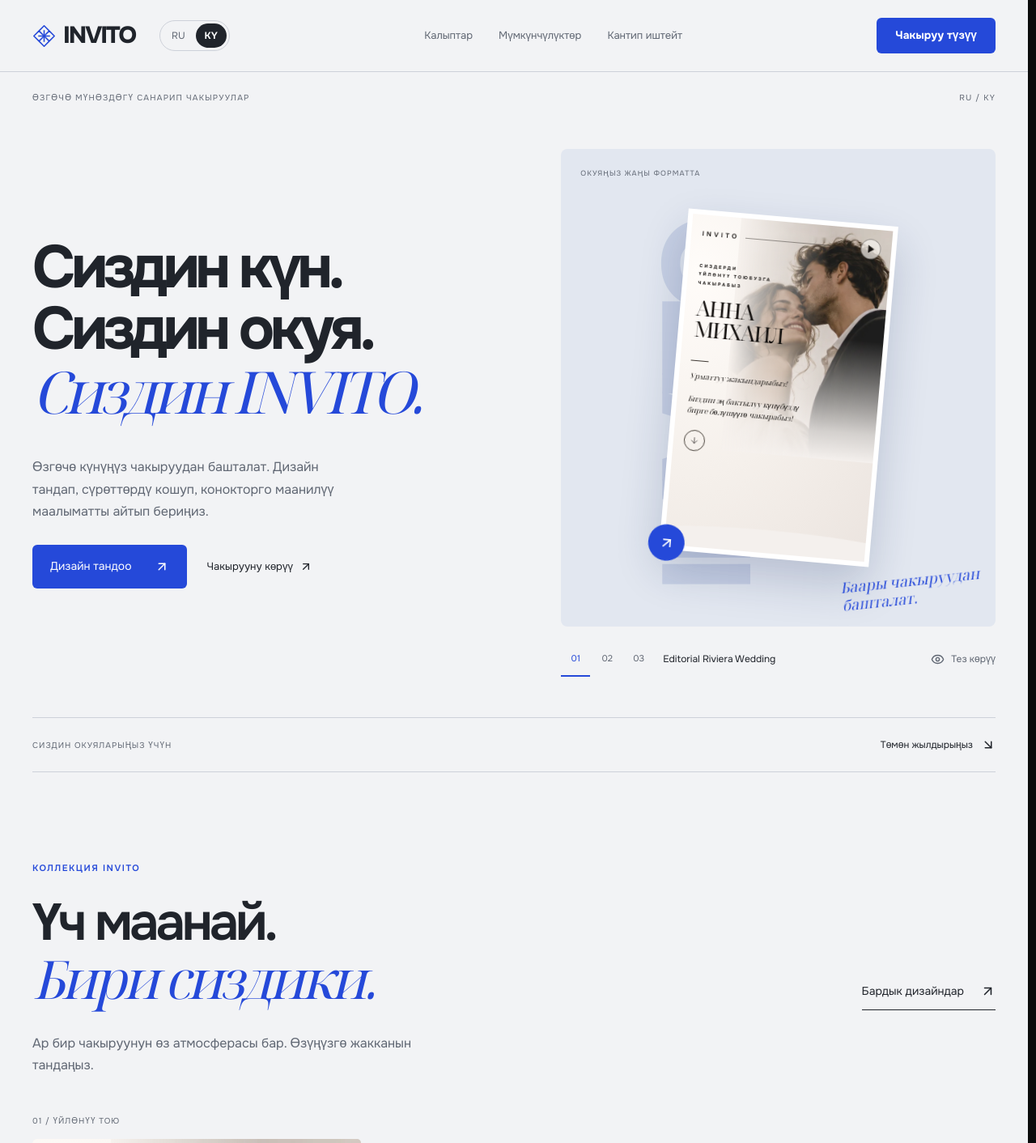
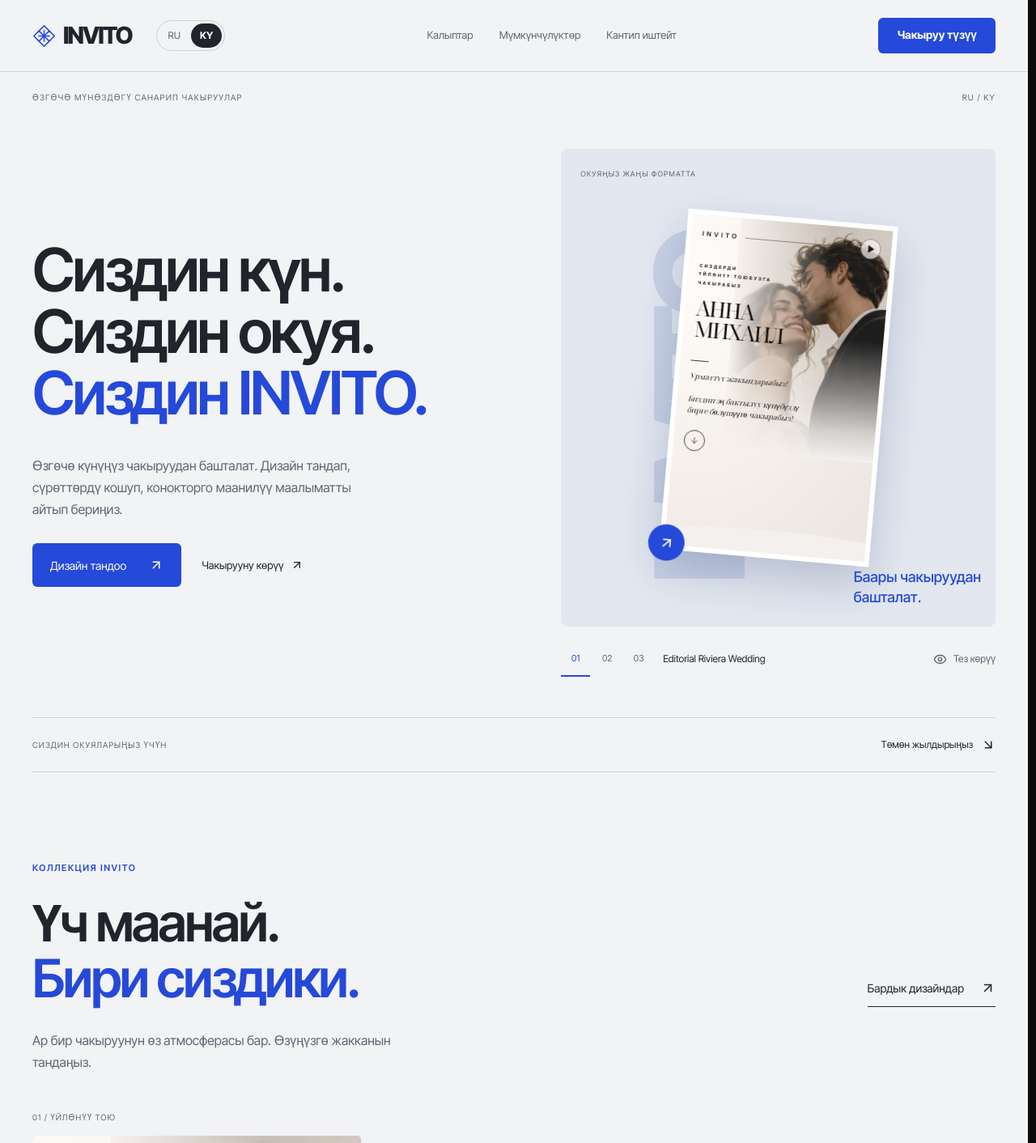
Before and after one commit to akkunov/invito, a Next.js app: page /ky in a window 1280 px wide. Shown: the top 1412 px of the page at 81% size. Built offline with nearby package versions, Linux system fonts and the light colour scheme.

Commit message:
Use upright Inter Tight across INVITO public interface

```diff
--- a/src/app/[locale]/page.tsx
+++ b/src/app/[locale]/page.tsx
@@ -1,3 +1,4 @@
+import { publicFont } from "@/components/layout/public-font";
 import type { Metadata } from "next";
 import { notFound } from "next/navigation";
 import { SiteHeader } from "@/components/layout/site-header";
@@ -27,7 +28,7 @@ export async function generateMetadata({ params }: { params: Promise<{ locale: s
 export default async function HomePage({ params }: { params: Promise<{ locale: string }> }) {
   const { locale } = await params;
   if (!isLocale(locale)) notFound();
-  return <div className="invito-landing">
+  return <div className={`invito-landing ${publicFont.variable}`}>
     <SiteHeader locale={locale}/>
     <main>
       <HeroSection locale={locale}/>
--- a/src/app/[locale]/templates/[slug]/page.tsx
+++ b/src/app/[locale]/templates/[slug]/page.tsx
@@ -1,3 +1,4 @@
+import { publicFont } from "@/components/layout/public-font";
 import "@/app/landing-editorial.css";
 import type { Metadata } from "next";
 import Link from "next/link";
@@ -31,7 +32,7 @@ export default async function TemplateDetailPage({ params, searchParams }: { par
   const dict = getDictionary(locale);
   const document = createInvitationFromTemplate(template, locale);
   if ((await searchParams).preview === "1") return <main className="invitation-embed"><InvitationCanvas document={document} /></main>;
-  return <div className="invito-landing"><SiteHeader locale={locale} /><main className="detail-main page-container">
+  return <div className={`invito-landing ${publicFont.variable}`}><SiteHeader locale={locale} /><main className="detail-main page-container">
     <Link className="back-link" href={routes.templates(locale)}><ArrowLeft size={17} />{dict.actions.back}</Link>
     <div className="detail-layout"><div className="detail-description"><h1>{template.name[locale]}</h1><p>{template.description[locale]}</p><span className="detail-price">{template.premium ? dict.catalog.premium : dict.catalog.free}</span><p className="detail-note">{dict.catalog.demo}</p><Link className="button-primary button-large" href={routes.editor(locale, template.id)}>{dict.actions.edit}<ArrowUpRight size={18} /></Link></div><div className="detail-preview"><InvitationCanvas document={document} /></div></div>
   </main><SiteFooter locale={locale} /></div>;
--- a/src/app/[locale]/templates/page.tsx
+++ b/src/app/[locale]/templates/page.tsx
@@ -1,3 +1,4 @@
+import { publicFont } from "@/components/layout/public-font";
 import "@/app/landing-editorial.css";
 import type {Metadata} from "next";
 import Link from "next/link";
@@ -46,7 +47,7 @@ export default async function TemplatesPage({params, searchParams}: {
         if (filters.price === "premium" && !template.premium) return false;
         return !search || `${template.name.ru} ${template.name.ky} ${template.description.ru} ${template.description.ky}`.toLocaleLowerCase().includes(search);
     });
-    return <div className="invito-landing"><SiteHeader locale={locale}/>
+    return <div className={`invito-landing ${publicFont.variable}`}><SiteHeader locale={locale}/>
         <main className="catalog-main page-container">
             <div className="catalog-intro">
                 <div><h1>{dict.catalog.title}</h1><p>{dict.catalog.description}</p></div>
--- a/src/app/landing-editorial.css
+++ b/src/app/landing-editorial.css
@@ -6,13 +6,14 @@
   --ed-line: #cdd1d9;
   --ed-blue: #2549d9;
   --ed-surface: #e2e7f0;
-  --ed-display: var(--font-display), Georgia, serif;
   --background: var(--ed-paper);
   --foreground: var(--ed-ink);
   --accent: var(--ed-blue);
   --border: var(--ed-line);
   --muted: var(--ed-muted);
   min-height: 100vh;
+  font-family: var(--font-public), Arial, sans-serif;
+  font-style: normal;
   color-scheme: light;
   color: var(--ed-ink);
   background: var(--ed-paper);
@@ -25,7 +26,7 @@
 .invito-landing .page-container { width: min(100% - 80px, 1440px); }
 .invito-landing .site-header { background: var(--ed-paper); border-color: var(--ed-line); }
 .invito-landing .site-header-inner { min-height: 88px; gap: 30px; }
-.invito-landing .brand-wordmark { font-family: var(--font-ui), Arial, sans-serif; font-weight: 750; letter-spacing: -.07em; font-size: 29px; }
+.invito-landing .brand-wordmark { font-family: var(--font-public), Arial, sans-serif; font-weight: 750; letter-spacing: -.07em; font-size: 29px; }
 .invito-landing .brand-icon { color: var(--ed-blue); }
 .invito-landing .desktop-nav a { color: var(--ed-muted); }
 .invito-landing .desktop-nav a:hover { color: var(--ed-blue); }
@@ -48,8 +49,8 @@
 /* Type is the architecture; the invitation is the hero. */
 .invito-landing .ed-eyebrow { font-size: 11px; letter-spacing: .14em; font-weight: 600; color: var(--ed-blue); margin: 0 0 24px; }
 .invito-landing .ed-section-heading { display: flex; justify-content: space-between; align-items: end; gap: 36px; }
-.invito-landing :is(.ed-section-heading h2,.ed-feature-text h2,.ed-final h2) { margin: 0; font: 600 clamp(40px,5.1vw,76px)/1.07 var(--font-ui), Arial, sans-serif; letter-spacing: -.065em; text-wrap: balance; }
-.invito-landing :is(h1,h2) em { font-family: var(--ed-display); font-weight: 400; color: var(--ed-blue); }
+.invito-landing :is(.ed-section-heading h2,.ed-feature-text h2,.ed-final h2) { margin: 0; font: 600 clamp(40px,5.1vw,76px)/1.07 var(--font-public), Arial, sans-serif; letter-spacing: -.04em; text-wrap: balance; }
+.invito-landing .ed-title-accent { font: inherit; color: var(--ed-blue); }
 .invito-landing .ed-section-link { display: inline-flex; align-items: center; gap: 20px; padding: 12px 0; border-bottom: 1px solid var(--ed-ink); font-size: 14px; white-space: nowrap; }
 .invito-landing .ed-section-link:hover { color: var(--ed-blue); border-color: var(--ed-blue); }
 .invito-landing .ed-section-link svg { transition: transform .25s; }
@@ -58,8 +59,8 @@
 .invito-landing .ed-hero-topline { display: flex; justify-content: space-between; gap: 16px; color: var(--ed-muted); font-size: 10px; letter-spacing: .12em; }
 .invito-landing .ed-hero-grid { display: grid; grid-template-columns: 1.15fr 1fr; gap: 36px; align-items: center; padding-block: 56px 50px; }
 .invito-landing .ed-hero-copy { min-width: 0; padding-block: 20px; }
-.invito-landing .ed-hero-copy h1 { margin: 0; font: 650 clamp(48px,5.8vw,92px)/1.03 var(--font-ui),Arial,sans-serif; letter-spacing: -.075em; }
-.invito-landing .ed-hero-copy h1 em { font-size: .97em; letter-spacing: -.075em; }
+.invito-landing .ed-hero-copy h1 { margin: 0; font: 600 clamp(48px,5.8vw,92px)/1.03 var(--font-public),Arial,sans-serif; letter-spacing: -.04em; }
+
 .invito-landing .ed-hero-support { margin-top: 38px; }
 .invito-landing .ed-hero-support p { max-width: 410px; font-size: 16px; line-height: 1.7; color: var(--ed-muted); margin: 0; }
 .invito-landing .ed-hero-actions { display: flex; flex-wrap: wrap; align-items: center; gap: 20px 25px; margin-top: 28px; }
@@ -71,7 +72,7 @@
 .invito-landing .ed-showcase-stage { position: relative; display: grid; place-items: center; min-height: 590px; padding: 64px 40px; background: var(--ed-surface); border-radius: 8px; overflow: hidden; isolation: isolate; }
 .invito-landing .ed-stage-label { position: absolute; top: 24px; left: 24px; font-size: 9px; letter-spacing: .12em; color: var(--ed-muted); }
 .invito-landing .ed-stage-orbit { position: absolute; z-index: -1; top: 35%; left: -8%; font-size: clamp(90px,12vw,195px); font-weight: 750; letter-spacing: -.09em; color: #c7d0e4; transform: rotate(-90deg); pointer-events: none; }
-.invito-landing .ed-stage-note { position: absolute; right: 18px; bottom: 24px; font: italic 18px/1.2 var(--ed-display); color: var(--ed-blue); transform: rotate(-6deg); }
+.invito-landing .ed-stage-note { position: absolute; right: 18px; bottom: 24px; font: 500 18px/1.4 var(--font-public), Arial, sans-serif; color: var(--ed-blue); }
 .invito-landing .ed-showcase-invitation { width: 260px; max-width: 80%; position: relative; transform: rotate(5deg); border: 6px solid white; box-shadow: 0 24px 50px #15275933; animation: ed-arrive .5s ease both; transition: transform .45s; }
 .invito-landing .ed-showcase-invitation:hover { transform: rotate(0deg) translateY(-6px); }
 .invito-landing .ed-showcase-invitation > :first-child { width: 100%; height: auto; }
@@ -123,21 +124,22 @@
 .invito-landing .ed-final-head { display: flex; align-items: center; justify-content: space-between; gap: 20px; font-size: 10px; letter-spacing: .12em; }
 .invito-landing .ed-final-head > span:last-child { font-size: 32px; }
 .invito-landing .ed-final h2 { margin: 65px 0 32px; }
-.invito-landing .ed-final h2 em { color: white; }
+.invito-landing .ed-final h2 .ed-title-accent { color: white; }
 .invito-landing .ed-final > a { display: inline-flex; align-items: center; justify-content: space-between; gap: 40px; min-height: 54px; padding: 14px 20px; border-radius: 6px; background: white; color: var(--ed-blue); font-size: 14px; }
 .invito-landing .ed-final > a:hover { background: var(--ed-surface); }
 .invito-landing .ed-final > p { font-size: 13px; margin: 26px 0 0; }
 /* Catalog and detail use the same shell; the canvas retains its own styles. */
 .invito-landing .catalog-main { padding-block: 64px 100px; }
-.invito-landing .catalog-intro h1 { color: var(--ed-ink); font: 600 clamp(42px,6vw,84px)/1.08 var(--font-ui),sans-serif; letter-spacing: -.065em; }
+.invito-landing .catalog-intro h1 { color: var(--ed-ink); font: 600 clamp(42px,6vw,84px)/1.08 var(--font-public),sans-serif; letter-spacing: -.04em; }
 .invito-landing .catalog-intro p { color: var(--ed-muted); }
-.invito-landing .catalog-total { color: var(--ed-blue); }
+.invito-landing .catalog-total { color: var(--ed-blue); font-family: var(--font-public), Arial, sans-serif; }
+.invito-landing .catalog-empty h2 { font-family: var(--font-public), Arial, sans-serif; font-weight: 600; }
 .invito-landing :is(.search-control,.filter-select select) { background: white; border-color: var(--ed-line); color: var(--ed-ink); }
 .invito-landing .search-control input { color: var(--ed-ink); }
 .invito-landing .catalog-summary { color: var(--ed-muted); }
 .invito-landing .catalog-empty { border-color: var(--ed-line); }
 .invito-landing .catalog-grid { gap: 36px; grid-template-columns: repeat(3,minmax(0,1fr)); }
-.invito-landing .detail-description h1 { font: 550 clamp(38px,4vw,64px)/1.1 var(--font-ui),sans-serif; letter-spacing: -.055em; }
+.invito-landing .detail-description h1 { font: 550 clamp(38px,4vw,64px)/1.1 var(--font-public),sans-serif; letter-spacing: -.04em; }
 .invito-landing .detail-description p { color: var(--ed-muted); }
 .invito-landing .detail-price { color: var(--ed-blue); background: var(--ed-surface); }
 .invito-landing .back-link { color: var(--ed-muted); }
@@ -147,7 +149,7 @@
 .template-preview-dialog::backdrop { background: #141d35b8; backdrop-filter: blur(5px); }
 .template-preview-dialog .preview-dialog-head { display: flex; align-items: center; justify-content: space-between; gap: 20px; padding: 18px 22px; }
 .template-preview-dialog .preview-dialog-head small { color: #606773; font-size: 9px; letter-spacing: .12em; }
-.template-preview-dialog h2 { font-family: var(--font-ui),Arial,sans-serif; font-size: 16px; font-weight: 550; line-height: 1.3; margin: 6px 0 0; }
+.template-preview-dialog h2 { font-family: var(--font-public),Arial,sans-serif; font-size: 16px; font-weight: 550; line-height: 1.3; margin: 6px 0 0; }
 .template-preview-dialog .preview-dialog-body { position: relative; min-height: 240px; height: min(65dvh,680px); margin-inline: auto; width: min(100%,440px); background: #e2e7f0; }
 .template-preview-dialog iframe { display: block; width: 100%; height: 100%; border: 0; position: relative; }
 .template-preview-dialog .preview-loading { position: absolute; inset: 0; display: grid; place-items: center; margin: 0; color: #606773; font-size: 14px; }
--- a/src/components/landing/closing-cta.tsx
+++ b/src/components/landing/closing-cta.tsx
@@ -7,7 +7,7 @@ export function ClosingCta({ locale }: { locale: Locale }) {
   const ru = locale === "ru";
   return <section className="ed-final page-container" aria-labelledby="ed-final-title">
     <div className="ed-final-head"><span>INVITO / {ru ? "НАЧНИТЕ С ВАШЕЙ ИСТОРИИ" : "ӨЗ ОКУЯҢЫЗДАН БАШТАҢЫЗ"}</span><span>✳</span></div>
-    <h2 id="ed-final-title">{ru ? <>Пусть всё начнётся<br/><em>красиво.</em></> : <>Баары кооз<br/><em>башталсын.</em></>}</h2>
+    <h2 id="ed-final-title">{ru ? <>Пусть всё начнётся<br/><span className="ed-title-accent">красиво.</span></> : <>Баары кооз<br/><span className="ed-title-accent">башталсын.</span></>}</h2>
     <Link href={routes.templates(locale)}>{ru ? "Выбрать своё приглашение" : "Чакырууну тандоо"}<ArrowUpRight size={22} strokeWidth={1.5}/></Link>
     <p>{ru ? "Ваш день. Ваши люди. Ваша история." : "Сиздин күнүңүз. Жакындарыңыз. Окуяңыз."}</p>
   </section>;
--- a/src/components/landing/feature-section.tsx
+++ b/src/components/landing/feature-section.tsx
@@ -22,7 +22,7 @@ export function FeatureSection({ locale }: { locale: Locale }) {
       <div className="ed-feature-photo"><Image src="/images/riviera/villa.webp" alt={ru ? "Атмосфера свадебного торжества в саду" : "Бакчадагы үйлөнүү салтанаты"} fill sizes="(max-width: 800px) 100vw, 48vw"/></div>
       <div className="ed-feature-text">
         <p className="ed-eyebrow">{ru ? "СДЕЛАЙТЕ ЕГО СВОИМ" : "ӨЗҮҢҮЗГӨ ЫЛАЙЫКТАШТЫРЫҢЫЗ"}</p>
-        <h2 id="ed-feature-title">{ru ? <>Каждая деталь<br/><em>о вас.</em></> : <>Ар бир бөлүгү<br/><em>сиз жөнүндө.</em></>}</h2>
+        <h2 id="ed-feature-title">{ru ? <>Каждая деталь<br/><span className="ed-title-accent">о вас.</span></> : <>Ар бир бөлүгү<br/><span className="ed-title-accent">сиз жөнүндө.</span></>}</h2>
         <p className="ed-feature-lead">{ru ? "Мы оставляем главное на первом плане — ваши чувства. А дизайн помогает рассказать о них." : "Эң негизгиси — сиздин сезимдериңиз. Дизайн аларды айтып берүүгө жардам берет."}</p>
         <ul>{features.map(item=><li key={item}><span>✳</span>{item}</li>)}</ul>
         <Link href={routes.templates(locale)} className="ed-section-link">{ru ? "Перейти к дизайнам" : "Дизайндарды көрүү"}<ArrowUpRight size={18}/></Link>
--- a/src/components/landing/hero-section.tsx
+++ b/src/components/landing/hero-section.tsx
@@ -17,7 +17,7 @@ export function HeroSection({ locale }: { locale: Locale }) {
     </div>
     <div className="ed-hero-grid">
       <div className="ed-hero-copy">
-        <h1 id="ed-hero-title">{ru ? <>Ваш день.<br/>Ваша история.<br/><em>Ваше INVITO.</em></> : <>Сиздин күн.<br/>Сиздин окуя.<br/><em>Сиздин INVITO.</em></>}</h1>
+        <h1 id="ed-hero-title">{ru ? <>Ваш день.<br/>Ваша история.<br/><span className="ed-title-accent">Ваше INVITO.</span></> : <>Сиздин күн.<br/>Сиздин окуя.<br/><span className="ed-title-accent">Сиздин INVITO.</span></>}</h1>
         <div className="ed-hero-support">
           <p>{ru ? "Приглашение, с которого начинается ваше событие. Выберите дизайн, добавьте фотографии и расскажите гостям всё важное." : "Өзгөчө күнүңүз чакыруудан башталат. Дизайн тандап, сүрөттөрдү кошуп, конокторго маанилүү маалыматты айтып бериңиз."}</p>
           <div className="ed-hero-actions">
--- a/src/components/landing/how-it-works.tsx
+++ b/src/components/landing/how-it-works.tsx
@@ -16,7 +16,7 @@ export function HowItWorks({ locale }: { locale: Locale }) {
   ];
   return <section id="how" className="ed-process page-container" aria-labelledby="ed-process-title">
     <div className="ed-section-heading">
-      <div><p className="ed-eyebrow">{ru ? "ОТ ИДЕИ К ПРИГЛАШЕНИЮ" : "ИДЕЯДАН ЧАКЫРУУГА"}</p><h2 id="ed-process-title">{ru ? <>Красиво.<br/><em>И просто.</em></> : <>Кооз.<br/><em>Жана оңой.</em></>}</h2></div>
+      <div><p className="ed-eyebrow">{ru ? "ОТ ИДЕИ К ПРИГЛАШЕНИЮ" : "ИДЕЯДАН ЧАКЫРУУГА"}</p><h2 id="ed-process-title">{ru ? <>Красиво.<br/><span className="ed-title-accent">И просто.</span></> : <>Кооз.<br/><span className="ed-title-accent">Жана оңой.</span></>}</h2></div>
       <p className="ed-heading-aside">{ru ? "Никаких сложных инструментов. Только ваши слова, фотографии и немного вдохновения." : "Татаал куралдар жок. Болгону сөздөрүңүз, сүрөттөрүңүз жана илхам."}</p>
     </div>
     <ol className="ed-process-list">{steps.map(step=><li key={step.num}>
--- a/src/components/landing/template-collection.tsx
+++ b/src/components/landing/template-collection.tsx
@@ -11,7 +11,7 @@ export function TemplateCollection({ locale }: { locale: Locale }) {
     <div className="ed-section-heading">
       <div>
         <p className="ed-eyebrow">{ru ? "КОЛЛЕКЦИЯ INVITO" : "КОЛЛЕКЦИЯ INVITO"}</p>
-        <h2 id="ed-collection-title">{ru ? <>Три настроения.<br/><em>Одно ваше.</em></> : <>Үч маанай.<br/><em>Бири сиздики.</em></>}</h2>
+        <h2 id="ed-collection-title">{ru ? <>Три настроения.<br/><span className="ed-title-accent">Одно ваше.</span></> : <>Үч маанай.<br/><span className="ed-title-accent">Бири сиздики.</span></>}</h2>
       </div>
       <Link href={routes.templates(locale)} className="ed-section-link">{ru ? "Все дизайны" : "Бардык дизайндар"}<ArrowUpRight size={19} aria-hidden="true"/></Link>
     </div>
--- /dev/null
+++ b/src/components/layout/public-font.ts
@@ -0,0 +1,9 @@
+import { Inter_Tight } from "next/font/google";
+
+// Awwwards' UI uses upright Inter Tight. Keep invitation typography independent.
+export const publicFont = Inter_Tight({
+  subsets: ["latin", "cyrillic"],
+  style: "normal",
+  variable: "--font-public",
+  display: "swap",
+});
```
Also changed, not shown: 2 other files (tests, documents, lock files or other folders).
